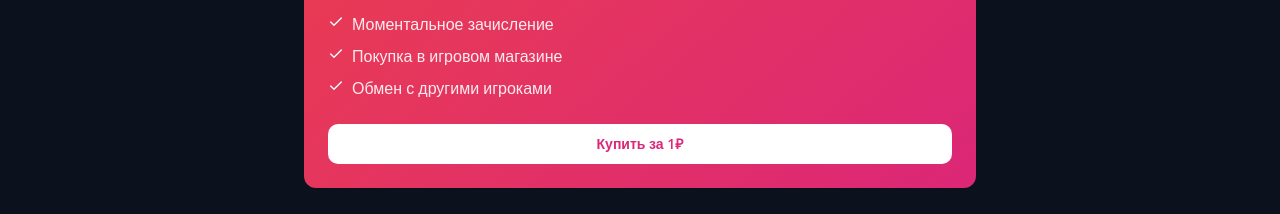
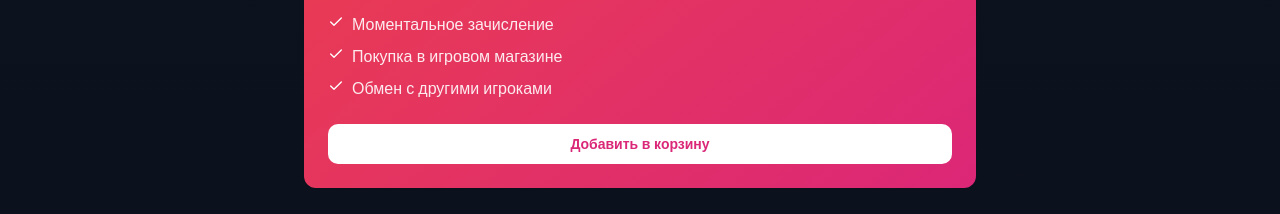
Before and after one commit to pr-poehali-dev/asuxgrief-website-project, a React (Vite) app: page / in a window 1280 px wide. Shown: the part 3600-3814 px from the top of the page. Built offline with nearby package versions, Linux system fonts and the light colour scheme.

Commit message:
Замени "Преобрести" на "Добавить в корзину"

```diff
--- a/src/pages/Index.tsx
+++ b/src/pages/Index.tsx
@@ -531,8 +531,16 @@ const Index = () => {
                   </li>
                 </ul>
 
-                <Button className="w-full bg-white text-pink-600 hover:bg-white/90 font-bold">
-                  Купить за {rubiesAmount}₽
+                <Button
+                  onClick={() => addToCart({
+                    name: `Рубины (${rubiesAmount * 100} шт)`,
+                    price: `${rubiesAmount}₽`,
+                    type: 'rubies',
+                    amount: rubiesAmount
+                  })}
+                  className="w-full bg-white text-pink-600 hover:bg-white/90 font-bold"
+                >
+                  Добавить в корзину
                 </Button>
               </div>
             </Card>
```
